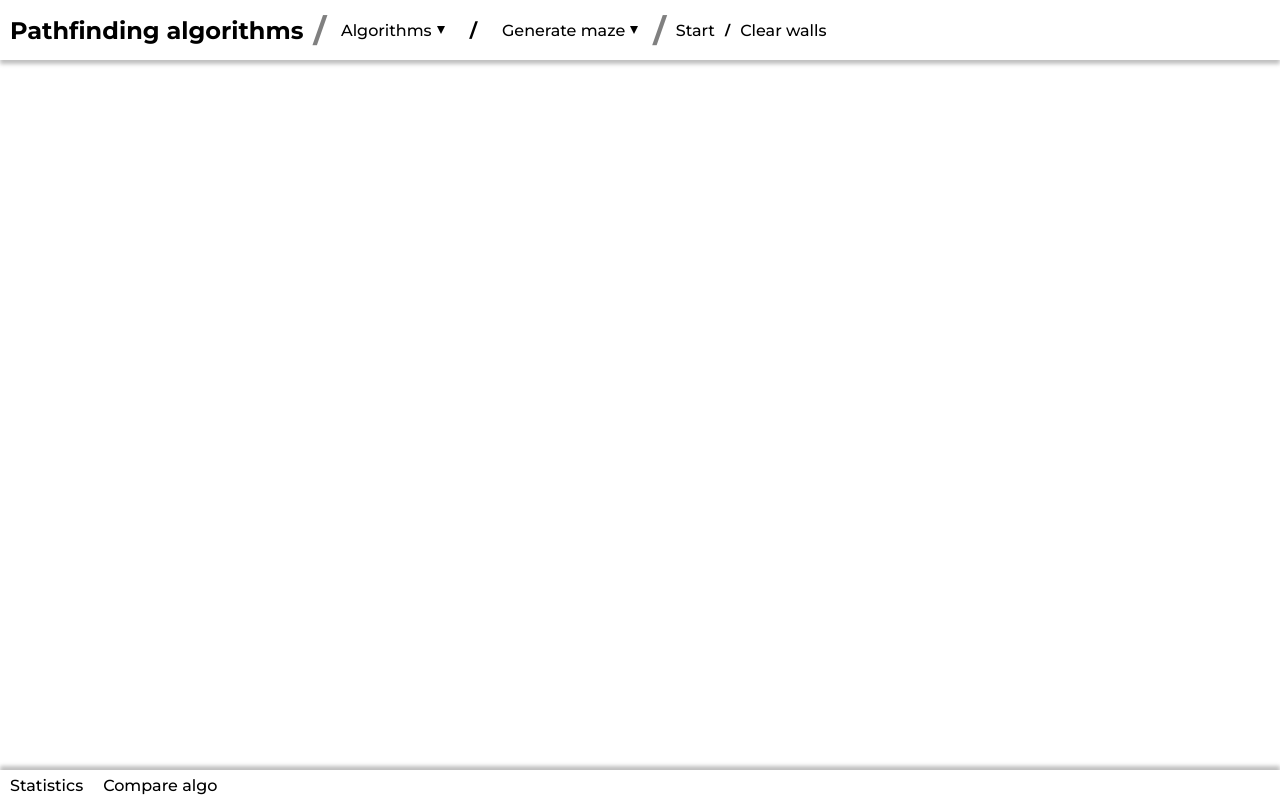
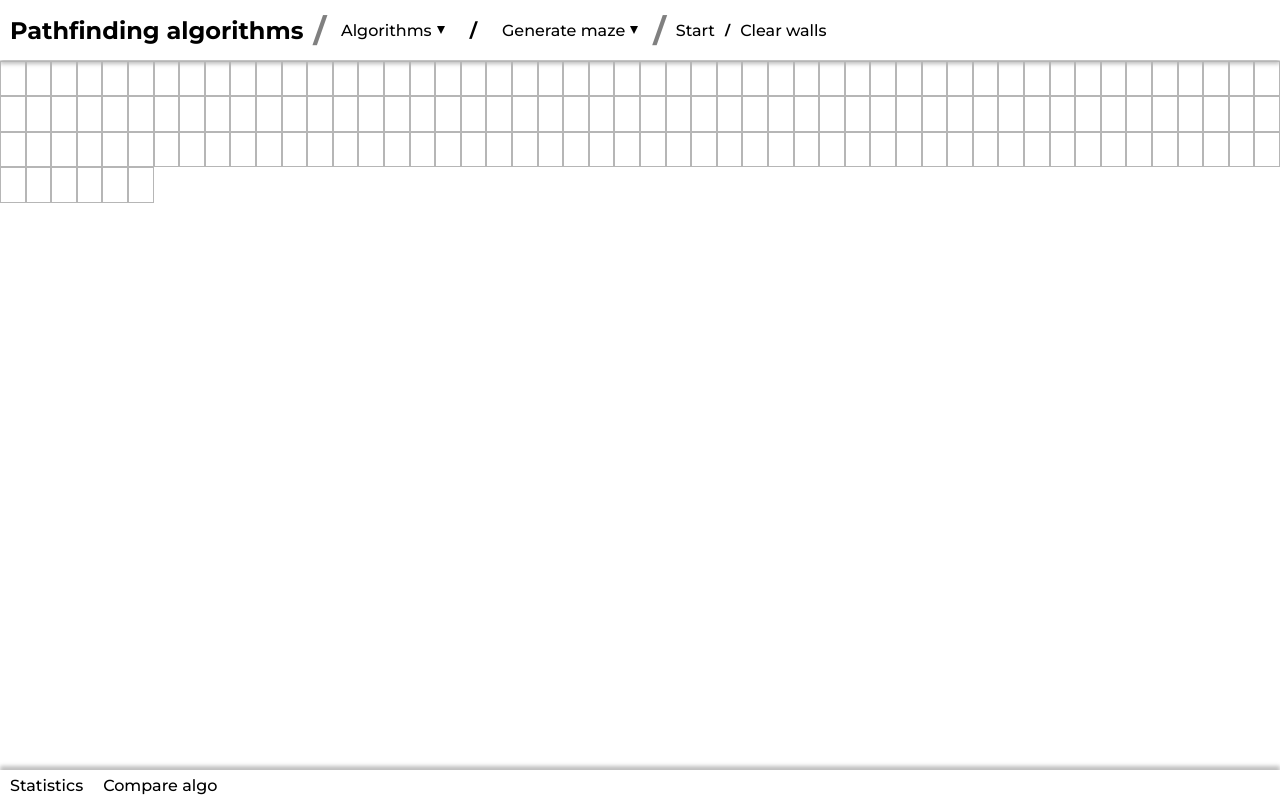
Before and after one commit to AnterroZZ/educational-pf-visualizer, a React (Create React App) app: page / in a window 1280 px wide. Built offline with nearby package versions, Linux system fonts and the light colour scheme.

Commit message:
Created node class

```diff
--- a/src/App.css
+++ b/src/App.css
@@ -7,6 +7,7 @@
 .App {
   text-align: center;
   display: grid;
+  gap: 1px;
   grid-template-rows: 60px 1fr 30px;
   min-height: 100vh;
 }
--- a/src/Components/MainPage/MainPage.js
+++ b/src/Components/MainPage/MainPage.js
@@ -1,5 +1,166 @@
+import Node from "./Nodes/Node";
+import styles from "./MainPage.module.css";
 const MainPage = () => {
-  return <div></div>
-}
+  return (
+    <div className={styles.nodesWraper}>
+      <Node />
+      <Node />
+      <Node />
+      <Node />
+      <Node />
+      <Node />
+      <Node />
+      <Node />
+      <Node />
+      <Node />
+      <Node />
+      <Node />
+      <Node />
+      <Node />
+      <Node />
+      <Node />
+      <Node />
+      <Node />
+      <Node />
+      <Node />
+      <Node />
+      <Node />
+      <Node />
+      <Node />
+      <Node />
+      <Node />
+      <Node />
+      <Node />
+      <Node />
+      <Node />
+      <Node />
+      <Node />
+      <Node />
+      <Node />
+      <Node />
+      <Node />
+      <Node />
+      <Node />
+      <Node />
+      <Node />
+      <Node />
+      <Node />
+      <Node />
+      <Node />
+      <Node />
+      <Node />
+      <Node />
+      <Node />
+      <Node />
+      <Node />
+      <Node />
+      <Node />
+      <Node />
+      <Node />
+      <Node />
+      <Node />
+      <Node />
+      <Node />
+      <Node />
+      <Node />
+      <Node />
+      <Node />
+      <Node />
+      <Node />
+      <Node />
+      <Node />
+      <Node />
+      <Node />
+      <Node />
+      <Node />
+      <Node />
+      <Node />
+      <Node />
+      <Node />
+      <Node />
+      <Node />
+      <Node />
+      <Node />
+      <Node />
+      <Node />
+      <Node />
+      <Node />
+      <Node />
+      <Node />
+      <Node />
+      <Node />
+      <Node />
+      <Node />
+      <Node />
+      <Node />
+      <Node />
+      <Node />
+      <Node />
+      <Node />
+      <Node />
+      <Node />
+      <Node />
+      <Node />
+      <Node />
+      <Node />
+      <Node />
+      <Node />
+      <Node />
+      <Node />
+      <Node />
+      <Node />
+      <Node />
+      <Node />
+      <Node />
+      <Node />
+      <Node />
+      <Node />
+      <Node />
+      <Node />
+      <Node />
+      <Node />
+      <Node />
+      <Node />
+      <Node />
+      <Node />
+      <Node />
+      <Node />
+      <Node />
+      <Node />
+      <Node />
+      <Node />
+      <Node />
+      <Node />
+      <Node />
+      <Node />
+      <Node />
+      <Node />
+      <Node />
+      <Node />
+      <Node />
+      <Node />
+      <Node />
+      <Node />
+      <Node />
+      <Node />
+      <Node />
+      <Node />
+      <Node />
+      <Node />
+      <Node />
+      <Node />
+      <Node />
+      <Node />
+      <Node />
+      <Node />
+      <Node />
+      <Node />
+      <Node />
+      <Node />
+      <Node />
+      <Node />
+    </div>
+  );
+};
 
 export default MainPage;
--- a/src/Components/MainPage/MainPage.module.css
+++ b/src/Components/MainPage/MainPage.module.css
@@ -0,0 +1,5 @@
+.nodesWraper {
+  display: grid;
+  grid-template-columns: repeat(50, 1fr);
+  grid-template-rows: repeat(20, 1fr);
+}
--- /dev/null
+++ b/src/Components/MainPage/Nodes/Node.js
@@ -0,0 +1,7 @@
+import styles from "./Node.module.css";
+
+const Node = () => {
+  return <div className={styles.node}></div>;
+};
+
+export default Node;
--- /dev/null
+++ b/src/Components/MainPage/Nodes/Node.module.css
@@ -0,0 +1,4 @@
+.node {
+  border: 1px #b6b6b6 solid;
+  /* aspect-ratio: 1; */
+}
```
